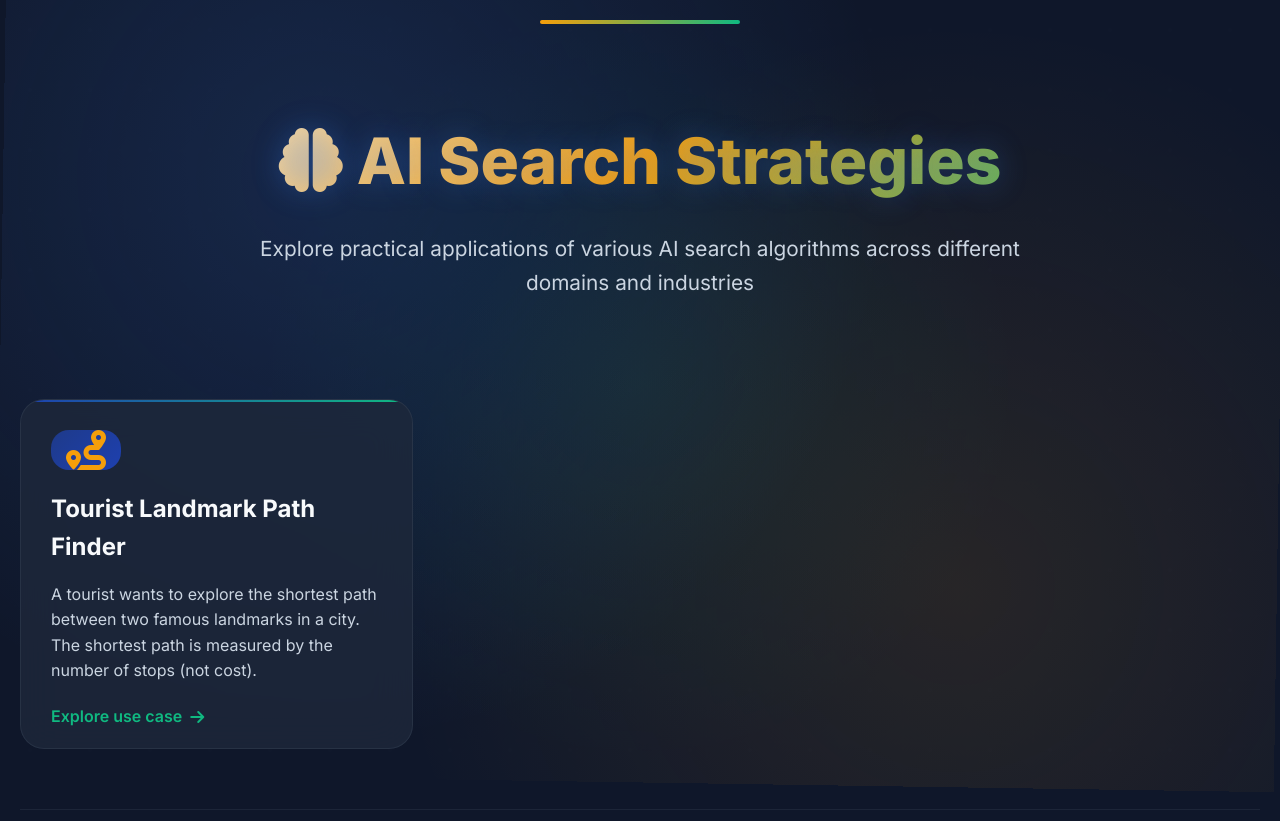
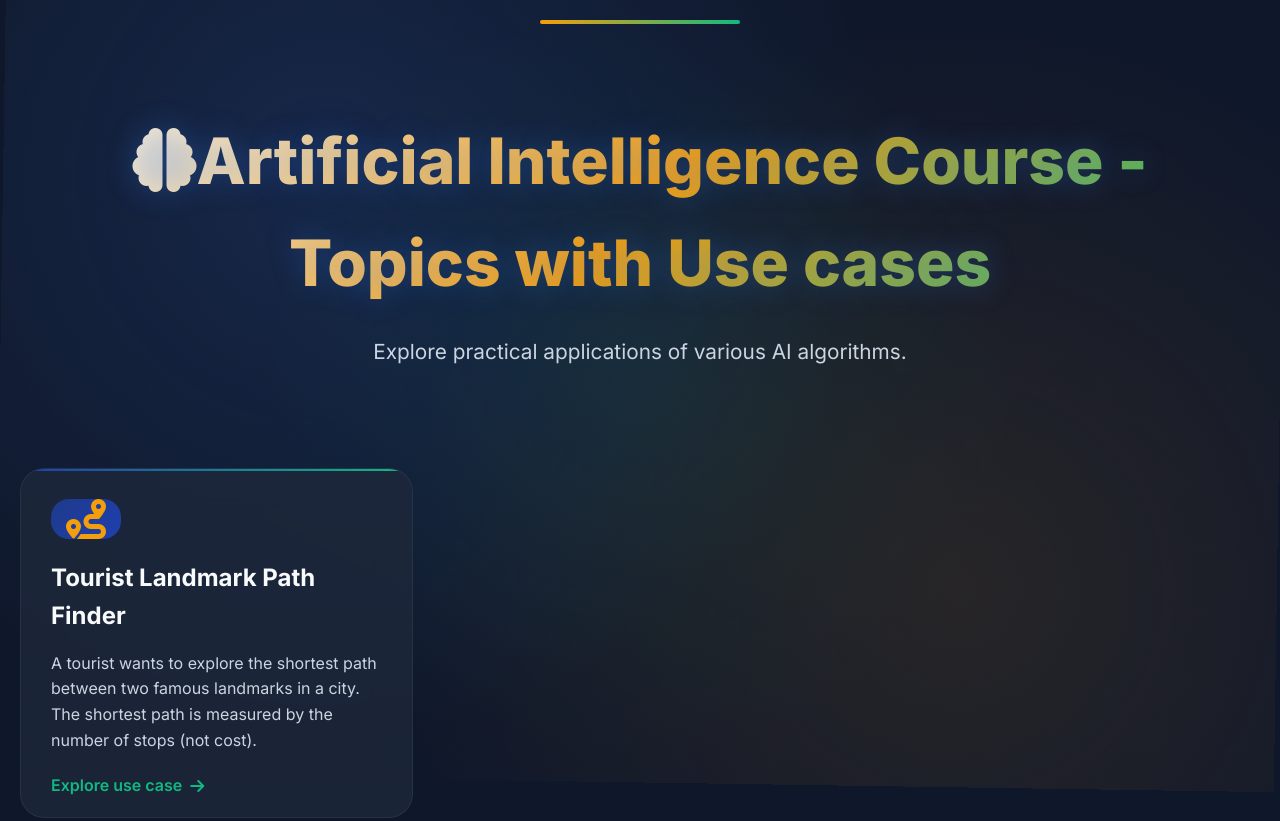
Before and after one commit to baggie11/AI-Assignment, a plain HTML site: page index.html in a window 1280 px wide. Shown: the top 821 px of the page. Drawn offline with Linux system fonts and the light colour scheme.

Commit message:
made small changes

```diff
--- a/index.html
+++ b/index.html
@@ -313,8 +313,8 @@
   <div class="container">
     <!-- Header -->
     <div class="header">
-      <h1><i class="fas fa-brain"></i> AI Search Strategies</h1>
-      <p>Explore practical applications of various AI search algorithms across different domains and industries</p>
+      <h1><i class="fas fa-brain"></i>Artificial Intelligence Course - Topics with Use cases</h1>
+      <p>Explore practical applications of various AI algorithms.</p>
     </div>
 
     <!-- Cards Grid -->
```
